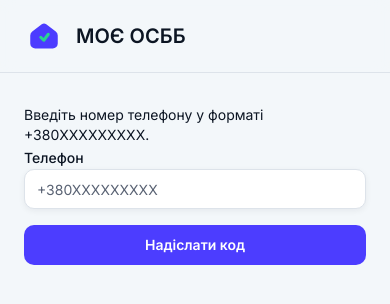
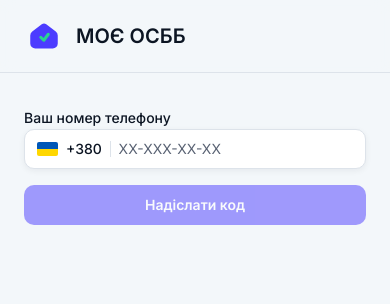
Before and after one commit to vplvua/zbory-osbb-online, a Next.js app: page /login in a window 390 px wide. Shown: the top 304 px of the page. Built offline with nearby package versions, Linux system fonts and the light colour scheme; no server answers.

Commit message:
Added custom input for phone number

```diff
--- a/app/dashboard/settings/settings-form.tsx
+++ b/app/dashboard/settings/settings-form.tsx
@@ -4,6 +4,7 @@ import { useEffect, useState } from 'react';
 import { Button } from '@/components/ui/button';
 import { Input } from '@/components/ui/input';
 import { Label } from '@/components/ui/label';
+import { PhoneInput } from '@/components/ui/phone-input';
 
 type SettingsFormState = {
   organizerName: string;
@@ -76,6 +77,10 @@ export default function SettingsForm() {
       setForm((current) => ({ ...current, [field]: event.target.value }));
     };
 
+  const updateOrganizerPhone = (phone: string) => {
+    setForm((current) => ({ ...current, organizerPhone: phone }));
+  };
+
   const handleSubmit = async (event: React.FormEvent<HTMLFormElement>) => {
     event.preventDefault();
     setStatus(null);
@@ -140,11 +145,10 @@ export default function SettingsForm() {
 
         <div className="space-y-2">
           <Label htmlFor="organizerPhone">Телефон</Label>
-          <Input
+          <PhoneInput
             id="organizerPhone"
-            placeholder="+380XXXXXXXXX"
             value={form.organizerPhone}
-            onChange={updateField('organizerPhone')}
+            onValueChange={updateOrganizerPhone}
           />
         </div>
       </section>
--- a/app/login/login-form.tsx
+++ b/app/login/login-form.tsx
@@ -3,14 +3,15 @@
 import { useRouter } from 'next/navigation';
 import { useState } from 'react';
 import { Button } from '@/components/ui/button';
-import { Input } from '@/components/ui/input';
 import { Label } from '@/components/ui/label';
+import { PhoneInput } from '@/components/ui/phone-input';
 
 export default function LoginForm() {
   const router = useRouter();
   const [phone, setPhone] = useState('');
   const [error, setError] = useState<string | null>(null);
   const [isLoading, setIsLoading] = useState(false);
+  const isPhoneComplete = /^\+380\d{9}$/.test(phone);
 
   const handleSubmit = async (event: React.FormEvent<HTMLFormElement>) => {
     event.preventDefault();
@@ -41,27 +42,15 @@ export default function LoginForm() {
 
   return (
     <>
-      <p className="text-muted-foreground text-sm">
-        Введіть номер телефону у форматі +380XXXXXXXXX.
-      </p>
-
       <form className="space-y-4" onSubmit={handleSubmit}>
         <div className="space-y-2">
-          <Label htmlFor="phone">Телефон</Label>
-          <Input
-            id="phone"
-            type="tel"
-            name="phone"
-            placeholder="+380XXXXXXXXX"
-            value={phone}
-            onChange={(event) => setPhone(event.target.value)}
-            required
-          />
+          <Label htmlFor="phone">Ваш номер телефону</Label>
+          <PhoneInput id="phone" name="phone" value={phone} onValueChange={setPhone} required />
         </div>
 
         {error ? <p className="text-destructive text-sm">{error}</p> : null}
 
-        <Button className="w-full" type="submit" disabled={isLoading}>
+        <Button className="w-full" type="submit" disabled={isLoading || !isPhoneComplete}>
           {isLoading ? 'Надсилання...' : 'Надіслати код'}
         </Button>
       </form>
--- a/app/osbb/[osbbId]/protocols/[protocolId]/owners/_components/owner-form.tsx
+++ b/app/osbb/[osbbId]/protocols/[protocolId]/owners/_components/owner-form.tsx
@@ -5,6 +5,7 @@ import { Button } from '@/components/ui/button';
 import { Card, CardContent, CardHeader, CardTitle } from '@/components/ui/card';
 import { Input } from '@/components/ui/input';
 import { Label } from '@/components/ui/label';
+import { PhoneInput } from '@/components/ui/phone-input';
 import { Textarea } from '@/components/ui/textarea';
 import type { OwnerFormState } from '@/app/osbb/[osbbId]/protocols/[protocolId]/owners/actions';
 
@@ -122,12 +123,7 @@ export default function OwnerForm({ action, defaultValues, submitLabel }: OwnerF
             </div>
             <div className="space-y-2">
               <Label htmlFor="phone">Телефон</Label>
-              <Input
-                id="phone"
-                name="phone"
-                placeholder="+380XXXXXXXXX"
-                defaultValue={defaultValues?.phone ?? ''}
-              />
+              <PhoneInput id="phone" name="phone" defaultValue={defaultValues?.phone ?? ''} />
             </div>
           </div>
 
--- a/app/owners/_components/owner-form.tsx
+++ b/app/owners/_components/owner-form.tsx
@@ -5,6 +5,7 @@ import { Button } from '@/components/ui/button';
 import { Card, CardContent, CardHeader, CardTitle } from '@/components/ui/card';
 import { Input } from '@/components/ui/input';
 import { Label } from '@/components/ui/label';
+import { PhoneInput } from '@/components/ui/phone-input';
 import { Textarea } from '@/components/ui/textarea';
 import type { OwnerFormState } from '@/app/owners/actions';
 
@@ -118,12 +119,7 @@ export default function OwnerForm({ action, defaultValues, submitLabel }: OwnerF
             </div>
             <div className="space-y-2">
               <Label htmlFor="phone">Телефон</Label>
-              <Input
-                id="phone"
-                name="phone"
-                placeholder="+380XXXXXXXXX"
-                defaultValue={defaultValues?.phone ?? ''}
-              />
+              <PhoneInput id="phone" name="phone" defaultValue={defaultValues?.phone ?? ''} />
             </div>
           </div>
 
--- a/app/verify/verify-form.tsx
+++ b/app/verify/verify-form.tsx
@@ -5,6 +5,7 @@ import { useState } from 'react';
 import { Button } from '@/components/ui/button';
 import { Input } from '@/components/ui/input';
 import { Label } from '@/components/ui/label';
+import { PhoneInput } from '@/components/ui/phone-input';
 
 type VerifyFormProps = {
   initialPhone: string;
@@ -48,13 +49,12 @@ export default function VerifyForm({ initialPhone }: VerifyFormProps) {
     <form className="space-y-4" onSubmit={handleSubmit}>
       <div className="space-y-2">
         <Label htmlFor="phone">Телефон</Label>
-        <Input
+        <PhoneInput
           id="phone"
-          type="tel"
           name="phone"
-          placeholder="+380XXXXXXXXX"
           value={phone}
-          onChange={(event) => setPhone(event.target.value)}
+          onValueChange={setPhone}
+          disabled
           required
         />
       </div>
--- /dev/null
+++ b/components/ui/phone-input.tsx
@@ -0,0 +1,125 @@
+'use client';
+
+import * as React from 'react';
+import { cn } from '@/lib/utils';
+
+const UA_COUNTRY_CODE = '+380';
+const LOCAL_PHONE_DIGITS = 9;
+
+function UkraineFlagIcon() {
+  return (
+    <svg viewBox="0 0 3 2" aria-hidden className="h-[14px] w-[21px] overflow-hidden rounded-[2px]">
+      <rect width="3" height="1" fill="#0057B7" />
+      <rect y="1" width="3" height="1" fill="#FFD700" />
+    </svg>
+  );
+}
+
+function extractLocalDigits(value: string): string {
+  let digits = value.replace(/\D/g, '');
+
+  if (digits.startsWith('380')) {
+    digits = digits.slice(3);
+  } else if (digits.startsWith('0') && digits.length === 10) {
+    digits = digits.slice(1);
+  }
+
+  return digits.slice(0, LOCAL_PHONE_DIGITS);
+}
+
+function formatLocalDigits(localDigits: string): string {
+  const part1 = localDigits.slice(0, 2);
+  const part2 = localDigits.slice(2, 5);
+  const part3 = localDigits.slice(5, 7);
+  const part4 = localDigits.slice(7, 9);
+
+  return [part1, part2, part3, part4].filter(Boolean).join('-');
+}
+
+function toFullPhone(localDigits: string): string {
+  if (!localDigits) {
+    return '';
+  }
+
+  return `${UA_COUNTRY_CODE}${localDigits}`;
+}
+
+type PhoneInputProps = Omit<
+  React.InputHTMLAttributes<HTMLInputElement>,
+  | 'type'
+  | 'inputMode'
+  | 'pattern'
+  | 'maxLength'
+  | 'placeholder'
+  | 'value'
+  | 'defaultValue'
+  | 'onChange'
+> & {
+  value?: string;
+  defaultValue?: string;
+  onValueChange?: (fullPhone: string) => void;
+};
+
+const PhoneInput = React.forwardRef<HTMLInputElement, PhoneInputProps>(
+  (
+    { className, value, defaultValue, name, id, required, disabled, onValueChange, ...props },
+    ref,
+  ) => {
+    const isControlled = value !== undefined;
+    const [internalDigits, setInternalDigits] = React.useState(() =>
+      extractLocalDigits(defaultValue ?? ''),
+    );
+
+    const localDigits = isControlled ? extractLocalDigits(value ?? '') : internalDigits;
+    const formattedValue = formatLocalDigits(localDigits);
+    const fullPhone = toFullPhone(localDigits);
+
+    const handleChange = (event: React.ChangeEvent<HTMLInputElement>) => {
+      const nextDigits = extractLocalDigits(event.target.value);
+      if (!isControlled) {
+        setInternalDigits(nextDigits);
+      }
+
+      onValueChange?.(toFullPhone(nextDigits));
+    };
+
+    return (
+      <>
+        {name ? <input type="hidden" name={name} value={fullPhone} /> : null}
+        <div
+          className={cn(
+            'border-border bg-surface text-foreground focus-within:ring-ring focus-within:ring-offset-background flex h-10 w-full items-center rounded-md border px-3 py-2 text-sm shadow-sm focus-within:ring-2 focus-within:ring-offset-2',
+            disabled ? 'cursor-not-allowed opacity-50' : '',
+            className,
+          )}
+        >
+          <span className="mr-2 inline-flex">
+            <UkraineFlagIcon />
+          </span>
+          <span className="text-foreground text-sm font-medium">{UA_COUNTRY_CODE}</span>
+          <span className="bg-border mx-2 h-4 w-px" aria-hidden />
+          <input
+            {...props}
+            ref={ref}
+            id={id}
+            type="tel"
+            inputMode="tel"
+            autoComplete="tel-national"
+            pattern="[0-9]{2}-[0-9]{3}-[0-9]{2}-[0-9]{2}"
+            maxLength={12}
+            placeholder="XX-XXX-XX-XX"
+            value={formattedValue}
+            onChange={handleChange}
+            required={required}
+            disabled={disabled}
+            className="placeholder:text-muted-foreground w-full bg-transparent text-sm outline-none disabled:cursor-not-allowed"
+          />
+        </div>
+      </>
+    );
+  },
+);
+
+PhoneInput.displayName = 'PhoneInput';
+
+export { PhoneInput };
```
